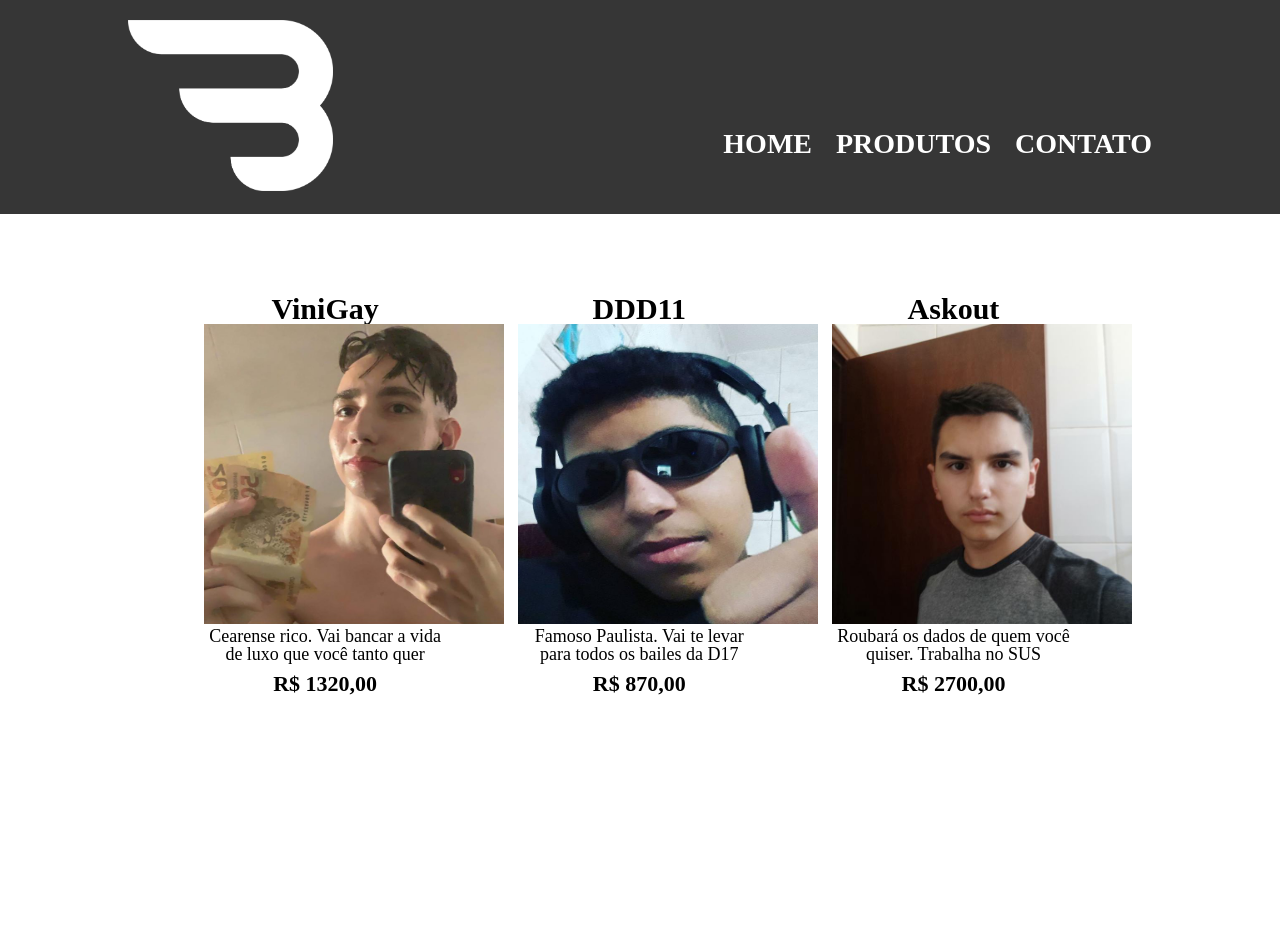
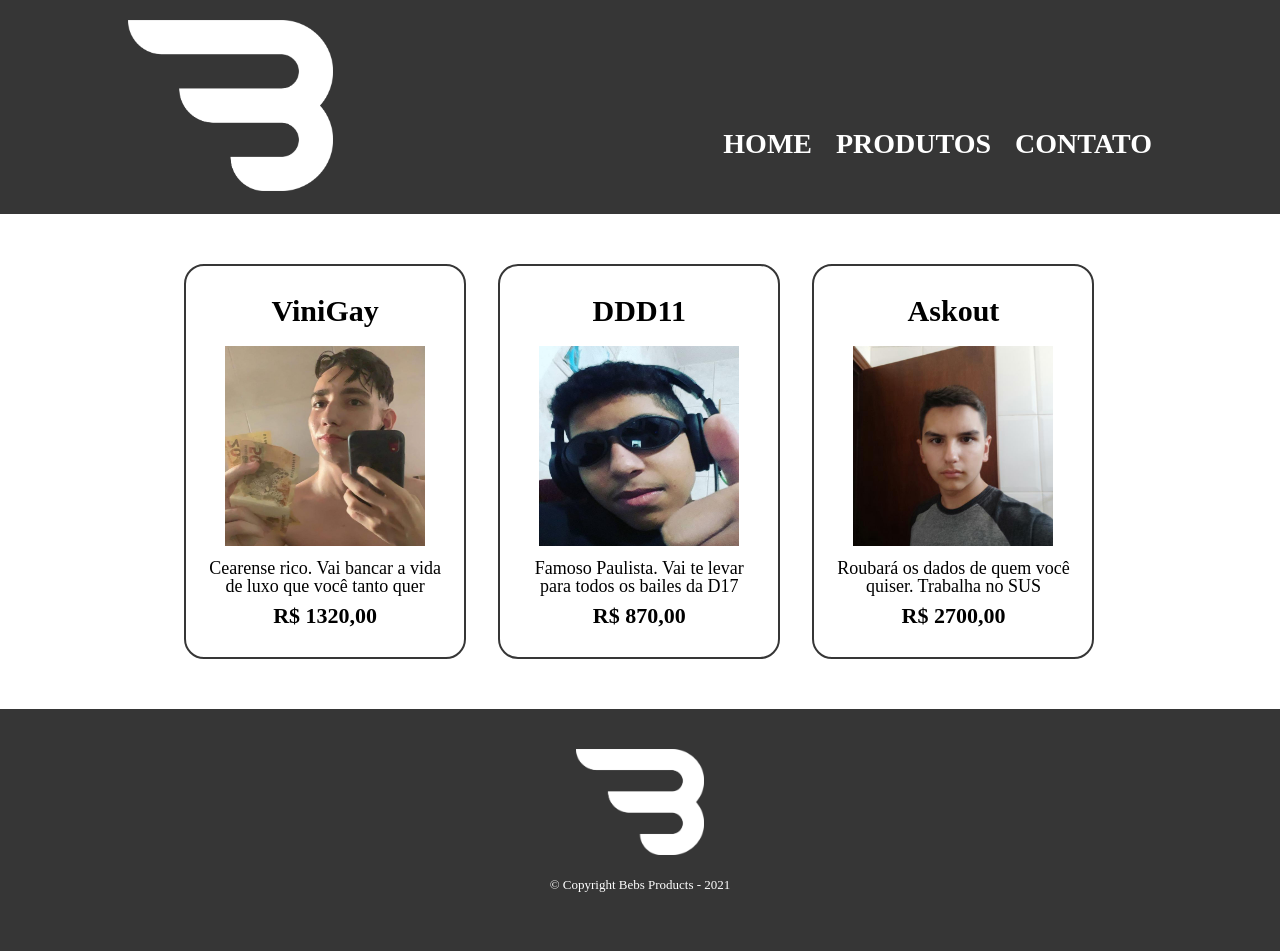
Before and after one commit to Bebeuh/FirstAluraProject, a plain HTML site: page produtos.html in a window 1280 px wide. Before the commit the page ends 800 px from the top, so only its background shows below. Drawn offline with Linux system fonts and the light colour scheme.

Commit message:
products finish

```diff
--- a/produtos.css
+++ b/produtos.css
@@ -1,15 +1,18 @@
 #banner {
     width: 20%;
 }
+
 header {
     background: #363636;
     padding: 20px 0;
 }
+
 .caixa {
     position: relative;
     width: 1024px;
     margin: 0 auto;
 }
+
 nav {
     position: absolute;
     top: 110px;
@@ -28,11 +31,18 @@ nav a {
     font-size: 28px;
     text-decoration: none;
 }
+
+nav a:hover {
+    color: black;
+    text-decoration: underline;
+}
+
 .produtos {
     width: 940px;
     margin: 0 auto;
     padding: 50px 0;
 }
+
 .produtos li {
     display: inline-block;
     text-align: center;
@@ -41,6 +51,20 @@ nav a {
     margin: 0 1.5%;
     padding: 30px 20px;
     box-sizing: border-box;
+    border: 2px solid #363636;
+    border-radius: 20px;
+}
+
+.produtos li:hover {
+    border-color: yellow;
+}
+
+.produtos li:active {
+    border-color: green;
+}
+
+.produtos li:hover h2 {
+    font-size: 35px;
 }
 
 .produtos h2 {
@@ -49,22 +73,26 @@ nav a {
 }
 
 #vinigay {
-    width: 300px;
-    height: 300px;
+    margin-top: 20px;
+    width: 200px;
+    height: 200px;
 }
 
 #ddd11 {
-    width: 300px;
-    height: 300px;
+    margin-top: 20px;
+    width: 200px;
+    height: 200px;
 }
 
 #askout {
-    width: 300px;
-    height: 300px;
+    margin-top: 20px;
+    width: 200px;
+    height: 200px;
 }
 
 .produto-descricao {
     font-size: 18px;
+    margin-top: 10px;
 }
 
 .produto-preco {
@@ -72,3 +100,19 @@ nav a {
     font-weight: bold;
     margin-top: 10px;
 }
+
+footer {
+    text-align: center;
+    background: #363636;
+    padding: 40px 0;
+}
+
+#footer {
+    width: 10%;
+}
+
+.copyright {
+    color: white;
+    font-size: 13px;
+    margin: 20px;
+}
--- a/produtos.html
+++ b/produtos.html
@@ -40,5 +40,10 @@
         </li>
       </ul>
     </main>
+
+    <footer>
+        <img id="footer" src="B%20Logo%20white.png">
+        <p class="copyright">&copy; Copyright Bebs Products - 2021</p>
+    </footer>
   </body>
 </html>
--- a/style.css
+++ b/style.css
@@ -18,6 +18,7 @@ body {
 .titulo-centralizado {
     text-align: center;
 }
+
 p {
     text-align: center;
 }
```
Also changed, not shown: B Logo.png (added), SAMPA IS SIMPLE.png (added).
